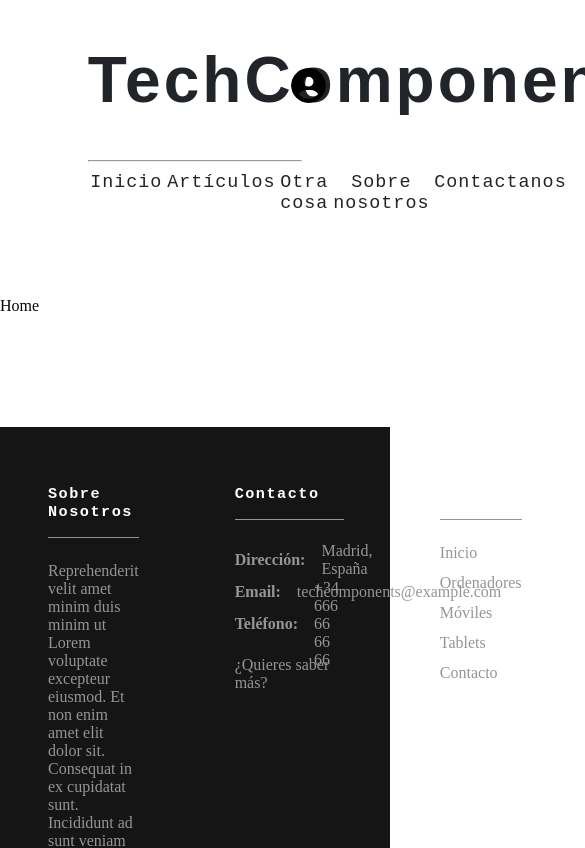
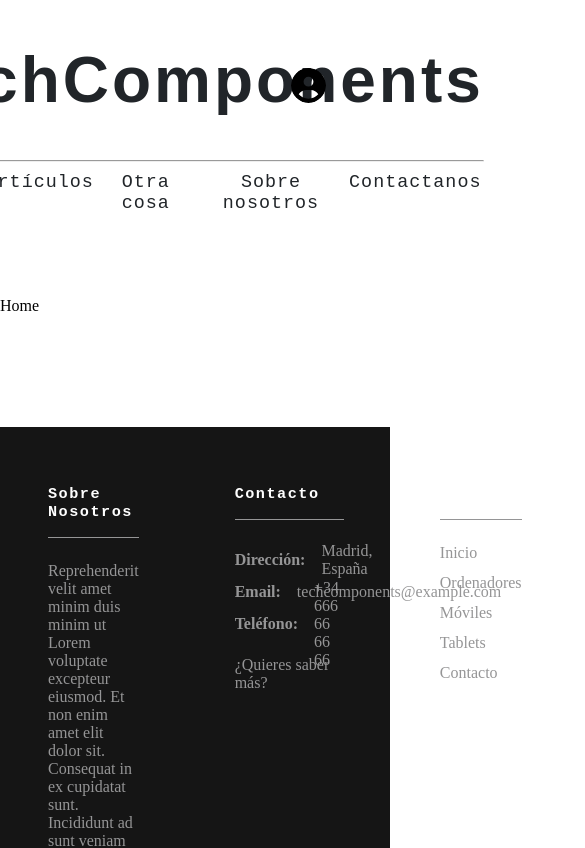
Before and after one commit to Dragolex01/techcomponents, a React (Create React App) app: page / in a window 390 px wide. Shown: the top 848 px of the page, 585 px wide, since content can reach past the window. Built offline with nearby package versions, Linux system fonts and the light colour scheme.

Commit message:
cambios responsive varios

```diff
--- a/src/components/navigation/Header.js
+++ b/src/components/navigation/Header.js
@@ -34,12 +34,15 @@ function Header({ isAuthenticated, user, logout }) {
     <>
       <div className="action">
         <div className="profile" onClick={menuToggle}>
-          <FontAwesomeIcon icon={faUserCircle} className="seccionHeader__contLateral--icono" />
+          <FontAwesomeIcon icon={faUserCircle} className="profileimg" />
         </div>
         <div className="menu">
           <ul>
             <li>
               <a href="#">My profile</a>
+            </li>
+            <li>
+              <a href="#">Carrito</a>
             </li>
             <li>
               <form method='POST' action='#'>
--- a/src/styles/sections/Contact.scss
+++ b/src/styles/sections/Contact.scss
@@ -22,6 +22,7 @@
   }
 
   &__contInfo {
+    width: 100%;
     display: flex;
     justify-content: center;
 
--- a/src/styles/sections/Header.scss
+++ b/src/styles/sections/Header.scss
@@ -6,7 +6,8 @@
   margin-bottom: 5rem;
 
   &__contCentral {
-    width: 55%;
+    //width: 55%;
+    width: 65rem;
 
     h1 {
       font-size: $fontSize-titulo;
--- a/src/styles/sections/Shop.scss
+++ b/src/styles/sections/Shop.scss
@@ -39,7 +39,7 @@
       //width: 56rem;
       width: 80%;
       display: flex;
-      // justify-content: space-around;
+      justify-content: space-between;
       flex-wrap: wrap;
     }
   }
```
Also changed, not shown: media/photos/2022/11/imgPrueba_MPCCahC.png (added).
